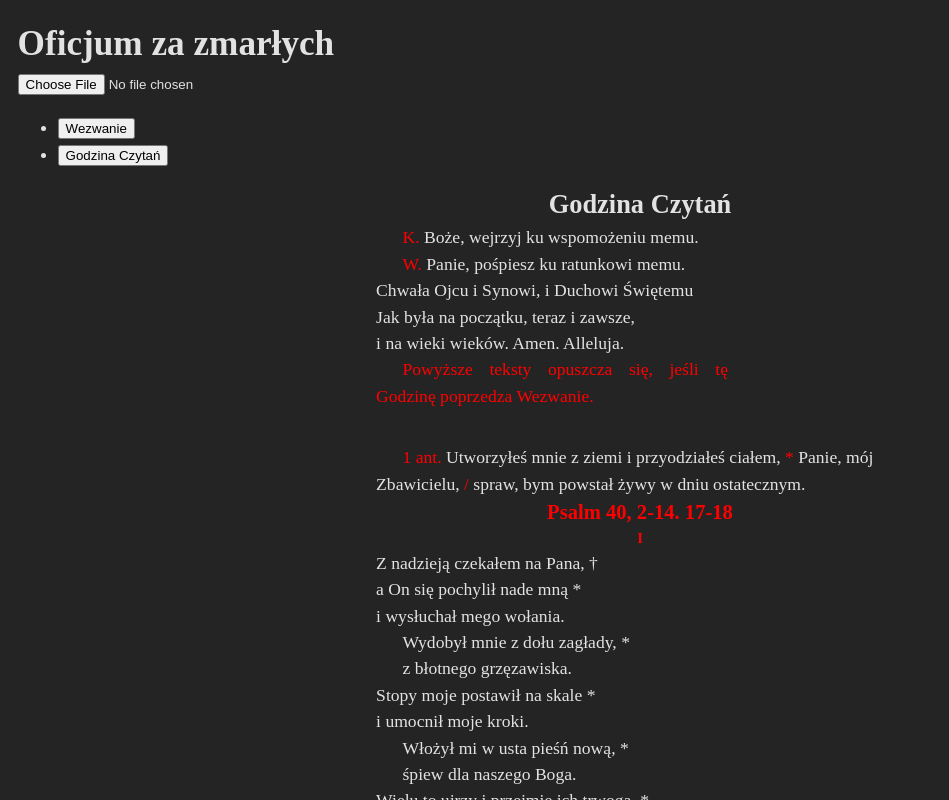
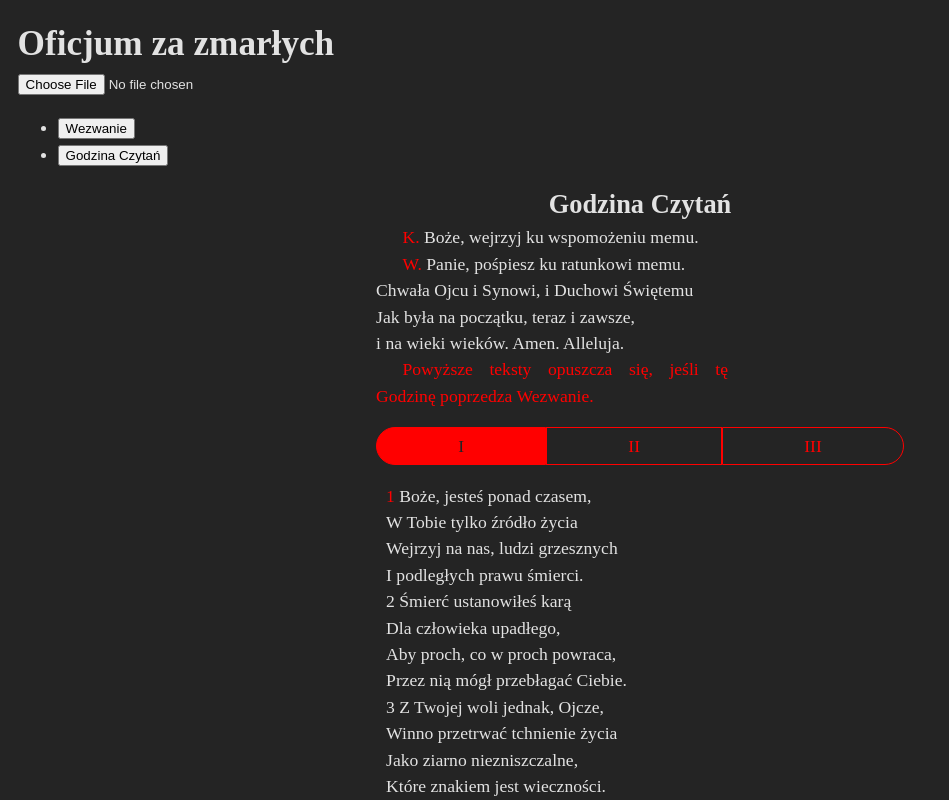
Before and after one commit to JakubOlejnik2007/brewiarz_webview, a React (Vite) app: page / in a window 1280 px wide. Shown: the top 800 px of the page, without its empty margins (0-949 px from the left). Built offline with nearby package versions, Linux system fonts and the light colour scheme.

Commit message:
Added hymn

```diff
--- a/src/hours/OfficeOfReadings.tsx
+++ b/src/hours/OfficeOfReadings.tsx
@@ -7,6 +7,7 @@ import LongReading from "../partials/LongReading";
 import { useState } from "react";
 import Psalmodia from "../partials/Psalmodia";
 import numeration from "../utils/numeration";
+import Hymn from "../partials/Hymn";
 
 
 
@@ -49,10 +50,8 @@ const OfficeOfReadings = ({ isTeDeum, hymn, psalmodia, verse, readings, ...props
             <p className="ofr__introduction indentation additional">
                 Powyższe teksty opuszcza się, jeśli tę Godzinę poprzedza Wezwanie.
             </p>
-            {
-                isTeDeum ? <><ShowTeDeum text={OfficeOfReadingsData.TeDeum[0]} />
-                    <ShowTeDeum text={OfficeOfReadingsData.TeDeum[1]} /></> : ""
-            }
+
+            <Hymn hymns={hymn} />
 
             {
                 <Psalmodia {...{ psalmodia }} />
@@ -88,6 +87,12 @@ const OfficeOfReadings = ({ isTeDeum, hymn, psalmodia, verse, readings, ...props
                 })
             }
 
+
+            {
+                isTeDeum ? <><ShowTeDeum text={OfficeOfReadingsData.TeDeum[0]} />
+                    <ShowTeDeum text={OfficeOfReadingsData.TeDeum[1]} /></> : ""
+            }
+
         </section >
     )
 }
--- /dev/null
+++ b/src/partials/Hymn.tsx
@@ -0,0 +1,40 @@
+import { useState } from "react";
+import numeration from "../utils/numeration";
+import "../sass/Hymn.scss"
+interface THymnProps {
+    hymns: string[]
+}
+
+const Hymn = ({ hymns }: THymnProps) => {
+    const [selectedHymn, setSelectedHymn] = useState(0)
+
+
+    return (
+        <div className="hymn">
+            <ol className="hymn__switch-hymn">
+                {
+                    hymns.map((hymn, idx) => {
+                        return (
+                            <li className={selectedHymn === idx ? "active" : ""}
+                                onClick={() => setSelectedHymn(idx)}
+                            >{numeration[idx]}</li>
+                        )
+                    })
+                }
+            </ol>
+
+            <div className="hymn__hymn">
+                {
+                    hymns[selectedHymn].split("\n\n").map(hymnPart => {
+                        return (<>
+                            <p className={`hymn__part ${hymnPart.startsWith("Albo") ? "additional" : ""}`}>{hymnPart.split("\n").map((verse, idx) => <>{idx === 0 ? <><span className="additional">{verse[0]}</span>{verse.substring(1)}</> : verse} <br /></>)}</p>
+                        </>)
+                    })
+                }
+            </div>
+        </div>
+    )
+}
+
+
+export default Hymn;
--- /dev/null
+++ b/src/sass/Hymn.scss
@@ -0,0 +1,37 @@
+.hymn {
+    width: 60ch;
+
+    &__switch-hymn {
+        list-style: none;
+        display: flex;
+        padding: 0;
+
+
+
+        li {
+            flex-grow: 1;
+            text-align: center;
+            border: 1px solid var(--additional-text);
+            border-collapse: collapse;
+            color: var(--additional-text);
+            padding: 5px;
+
+            &:first-child {
+                border-radius: 20px 0 0 20px;
+            }
+
+            &:last-child {
+                border-radius: 0 20px 20px 0;
+            }
+
+            &.active {
+                background-color: var(--additional-text);
+                color: var(--bg-color);
+            }
+        }
+    }
+
+    &__part {
+        margin: 10px;
+    }
+}
```
